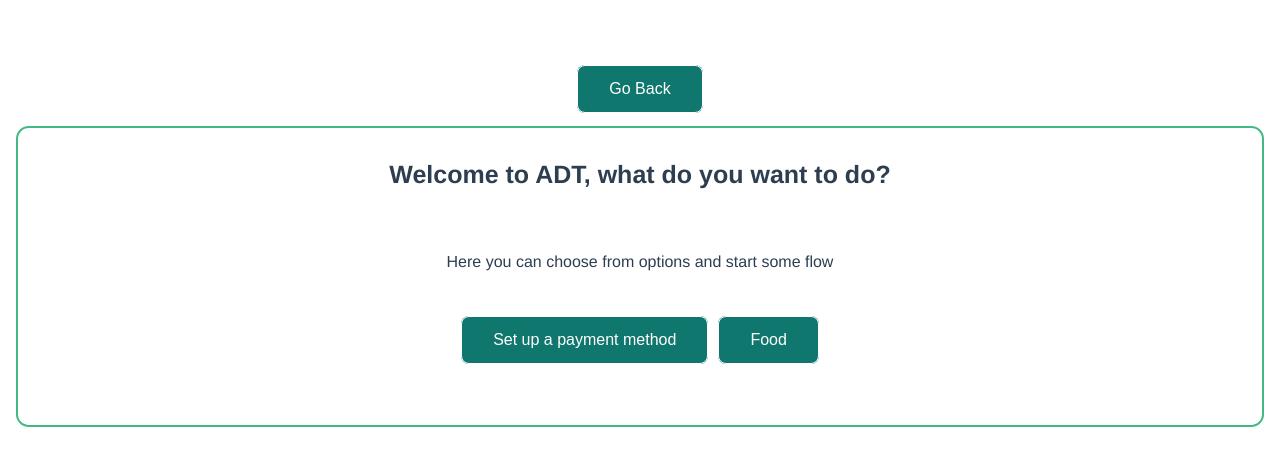
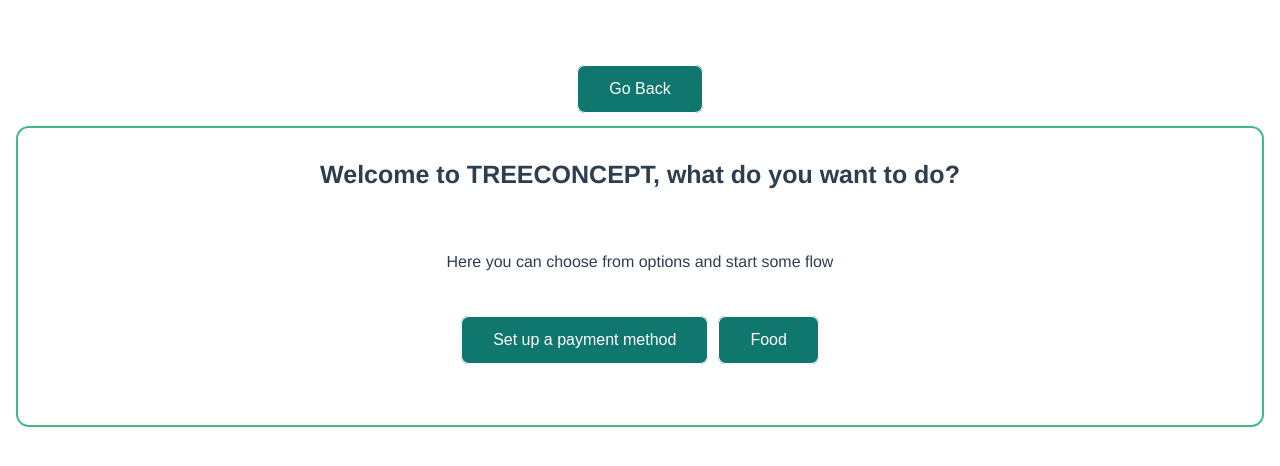
Before and after one commit to Seabhac-94/decision_tree_tool, a Vue app: page / in a window 1280 px wide. Shown: the top 466 px of the page. Built offline with nearby package versions, Linux system fonts and the light colour scheme.

Commit message:
Cleaner code again

```diff
--- a/src/components/Modal.vue
+++ b/src/components/Modal.vue
@@ -39,7 +39,7 @@
     return {
       object: {},
       visible: {},
-      previous: []
+      previous: [] // would be nice to loopf through this to create breadcrumbs (in the end is same function to be used for each div)
 
     };
   },
@@ -54,7 +54,7 @@
 
     getSubObject(object, branch) {
 
-        let final = "None";
+        let final = null;
 
         for(let i = 0; i < object.children.length; i++) {
             let subObject = object.children[i];
@@ -111,23 +111,15 @@
         //let thing = document.getElementsByClassName('cardlab')[0].firstChild.data;
         this.visible = this.getSubObject(this.visible, nextStep);
 
-
-        console.log("Click");
-
-
-
       } else if (!currentCard) {
         //reset steps to clicked
-
         this.visible = this.getSubObject(this.visible, nextStep);
-        console.log("Forward - Selected child");
-
 
       } else {
         alert("Last Step");
 
       }
-    this.logCurrent();
+    //this.logCurrent();
 
     },
 
@@ -154,7 +146,7 @@
 
       }
 
-    this.logCurrent();
+    //this.logCurrent();
 
     }
 
--- a/src/components/tree.js
+++ b/src/components/tree.js
@@ -6,7 +6,7 @@
       let decisionTreeData = {
         origin: {
          "label": "origin",
-         "title": "Welcome to ADT, what do you want to do?",
+         "title": "Welcome to TREECONCEPT, what do you want to do?",
          "description": "Here you can choose from options and start some flow",
          "children": [
           {
```
